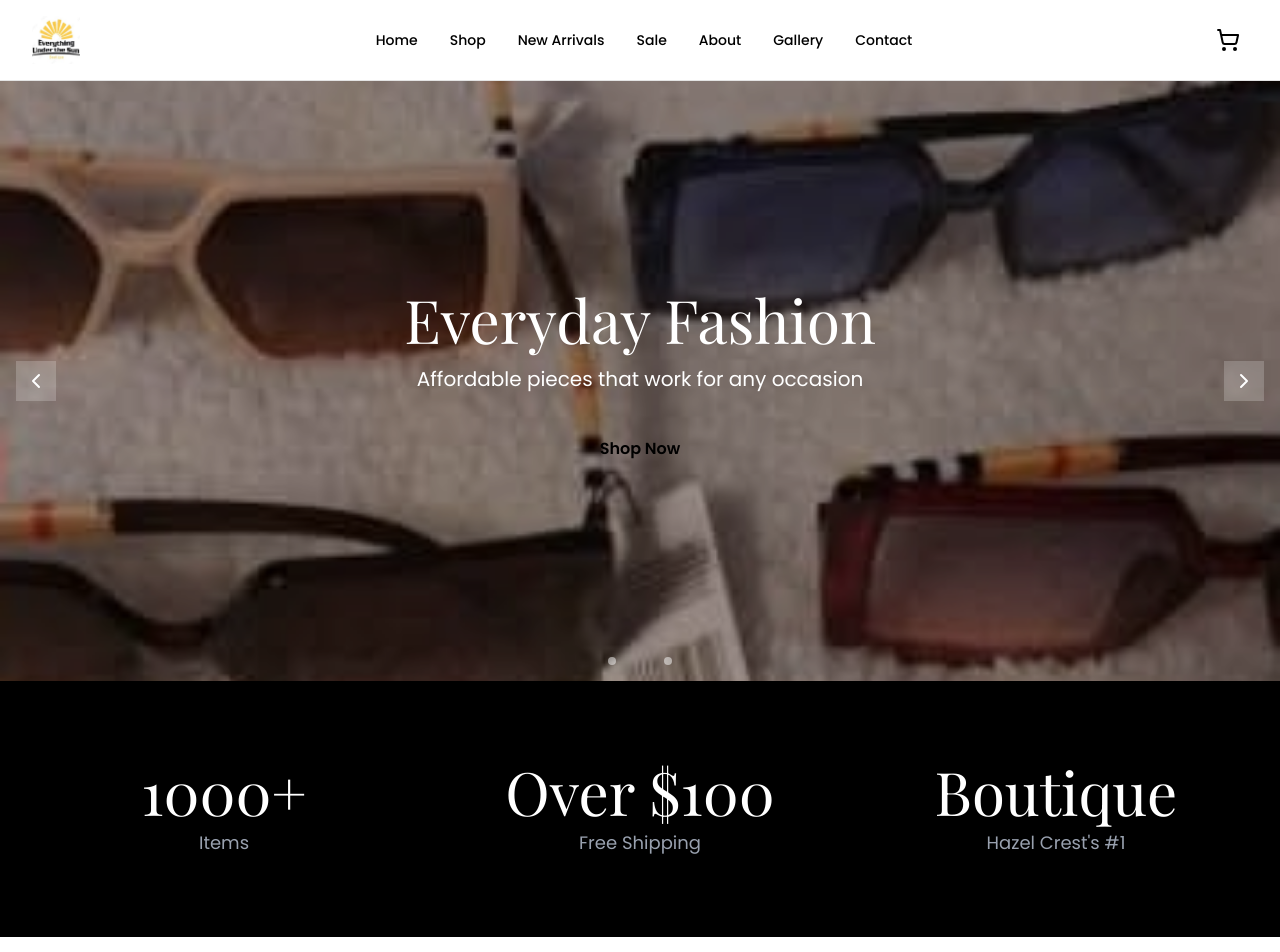
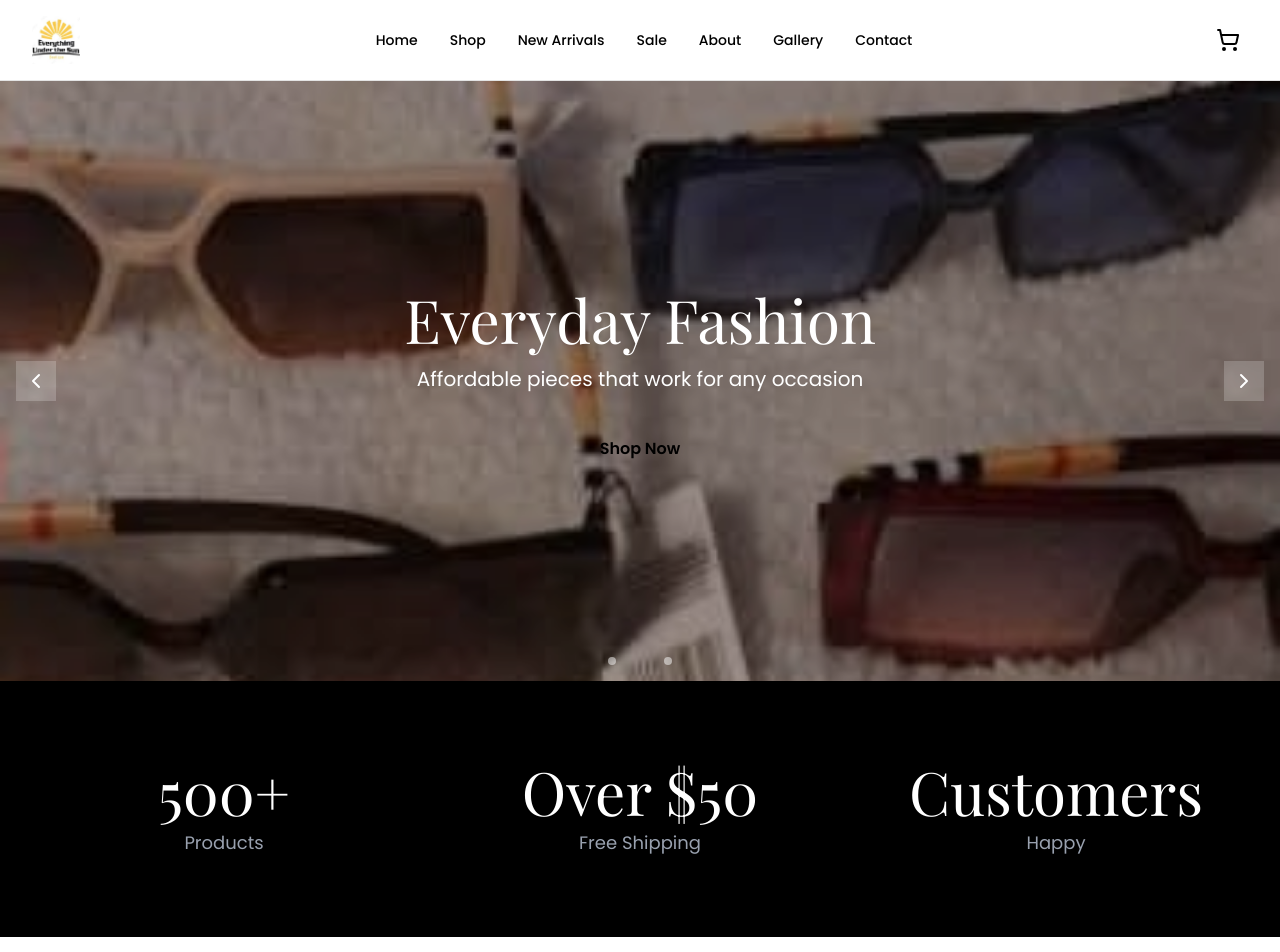
Before and after one commit to davisbryan595-lang/everything-under-the-sun, a Next.js app: page / in a window 1280 px wide. Shown: the top 952 px of the page. Built offline with nearby package versions, Linux system fonts and the light colour scheme; a web font is replaced by a local one.

Commit message:
completionId: cgen-7ae3208ab7654448ac3fe0c154ee61c8
cgen-7ae3208ab7654448ac3fe0c154ee61c8

```diff
--- a/components/animated-counters.tsx
+++ b/components/animated-counters.tsx
@@ -8,9 +8,9 @@ interface Counter {
 }
 
 const counters: Counter[] = [
-  { label: "Items", value: "1000+" },
-  { label: "Free Shipping", value: "Over $100" },
-  { label: "Hazel Crest's #1", value: "Boutique" },
+  { label: "Products", value: "500+" },
+  { label: "Free Shipping", value: "Over $50" },
+  { label: "Happy", value: "Customers" },
 ]
 
 export function AnimatedCounters() {
```
